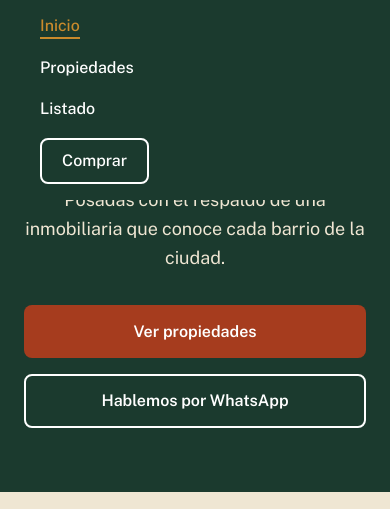
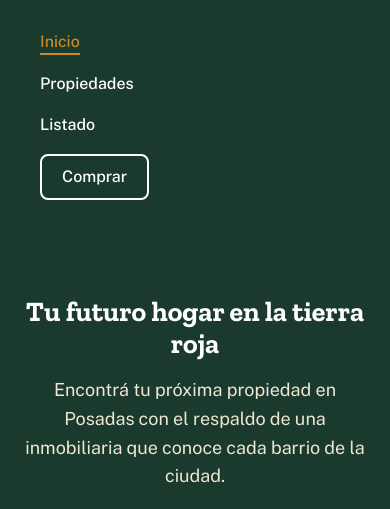
Before and after one commit to Barriletecosmicok/RNinmobiliriaUPGRADE, a plain HTML site: page index.html in a window 390 px wide. Both pictures are taken after a click on the label "Abrir menú de navegación". Shown: the part 54-563 px from the top of the page. Drawn offline with nearby package versions, Linux system fonts and the light colour scheme.

Commit message:
Update header and main navigation styles
Added flex-wrap property to .header-inner and adjusted .main-nav styles.

```diff
--- a/style.css
+++ b/style.css
@@ -1008,14 +1008,17 @@ textarea:focus-visible {
     background-color: white;
   }
 
+  .header-inner {
+    flex-wrap: wrap;
+  }
+
   .main-nav {
     display: none;
     width: 100%;
-    position: absolute;
-    top: 100%;
-    left: 0;
+    order: 3;
     background-color: var(--color-selva);
     padding: var(--space-sm);
+    margin-top: var(--space-sm);
   }
 
   .main-nav ul {
```
